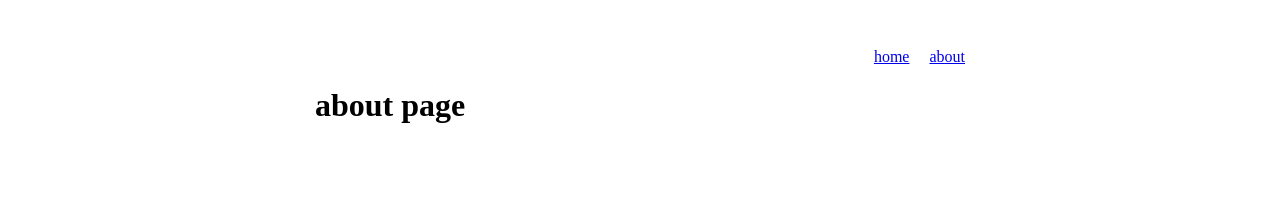
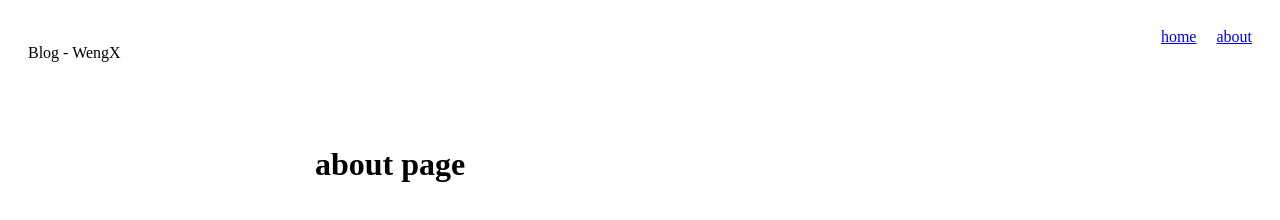
Before and after one commit to iwengx/iwengx.github.io, a Gatsby site: page /about in a window 1280 px wide. Built offline with nearby package versions, Linux system fonts and the light colour scheme; Gatsby itself is replaced by a stand-in of ours.

Commit message:
feat: improve pages content

```diff
--- a/src/layout/header/index.scss
+++ b/src/layout/header/index.scss
@@ -1,4 +1,6 @@
 .header-container {
+   padding: 20px;
+
    display: flex;
    justify-content: space-between;
 
--- a/src/layout/header/index.tsx
+++ b/src/layout/header/index.tsx
@@ -1,12 +1,25 @@
 import React from 'react';
-import { Link } from 'gatsby';
+import { Link, useStaticQuery, graphql } from 'gatsby';
 
 import './index.scss';
 
 const Header = () => {
+   const data = useStaticQuery(
+      graphql`
+         query {
+            site {
+               siteMetadata {
+                  title
+               }
+            }
+         }
+      `
+   );
    return (
       <div className="header-container">
-         <div></div>
+         <div>
+            <p>{data.site.siteMetadata.title}</p>
+         </div>
          <div className="right">
             <Link to="/">home</Link>
             <Link to="/about">about</Link>
--- a/src/layout/index.tsx
+++ b/src/layout/index.tsx
@@ -9,9 +9,13 @@ interface Props {
 
 const Layout = ({ children }: Props) => {
    return (
-      <div style={{ margin: `3rem auto`, maxWidth: 650, padding: `0 1rem` }}>
+      <div>
          <Header></Header>
-         {children}
+         <main
+            style={{ margin: `3rem auto`, maxWidth: 650, padding: `0 1rem` }}
+         >
+            {children}
+         </main>
       </div>
    );
 };
--- a/src/pages/about.tsx
+++ b/src/pages/about.tsx
@@ -13,4 +13,4 @@ const AboutPage = () => {
 
 export default AboutPage;
 
-export const Head: HeadFC = () => <title>about page</title>;
+export const Head: HeadFC = () => <title>About - WengX</title>;
```
Also changed, not shown: src/interface/pages/index.d.ts (added, +16 -0 lines), src/pages/index.tsx (+31 -3 lines).
